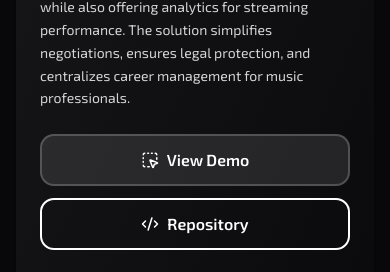
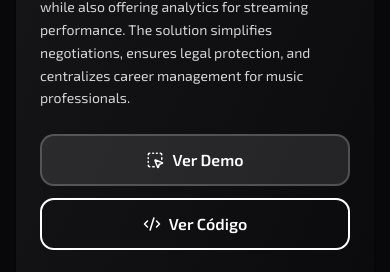
Before and after one commit to marcusnonato/portfolio, a Next.js app: page / in a window 390 px wide. Shown: the part 2737-3009 px from the top of the page. Built offline with nearby package versions, Linux system fonts and the light colour scheme.

Commit message:
feat: update MobileProjectCard component for localization of demo and repository links

```diff
--- a/app/_components/MobileProjectCard/index.tsx
+++ b/app/_components/MobileProjectCard/index.tsx
@@ -54,12 +54,12 @@ export default function MobileProjectCard({ project }: MobileProjectCardProps) {
               rel="noopener noreferrer"
             >
               <SquareDashedMousePointer size={18} />
-              View Demo
+              Ver Demo
             </a>
           ) : (
             <span className="flex cursor-not-allowed items-center justify-center gap-2 rounded-xl border-2 border-zinc-700 bg-zinc-800 px-4 py-3 text-sm font-medium text-zinc-400 opacity-70">
               <SquareDashedMousePointer size={18} />
-              No Demo Available
+              Demo Indisponível
             </span>
           )}
 
@@ -70,7 +70,7 @@ export default function MobileProjectCard({ project }: MobileProjectCardProps) {
             rel="noopener noreferrer"
           >
             <Code2 size={18} />
-            Repository
+            Ver Código
           </a>
         </div>
 
```
